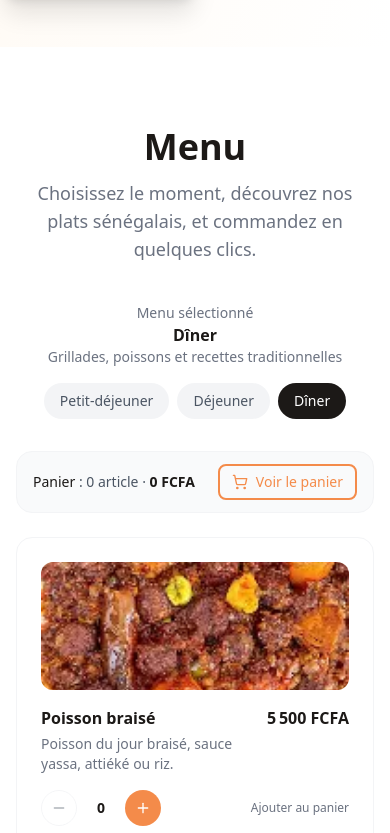
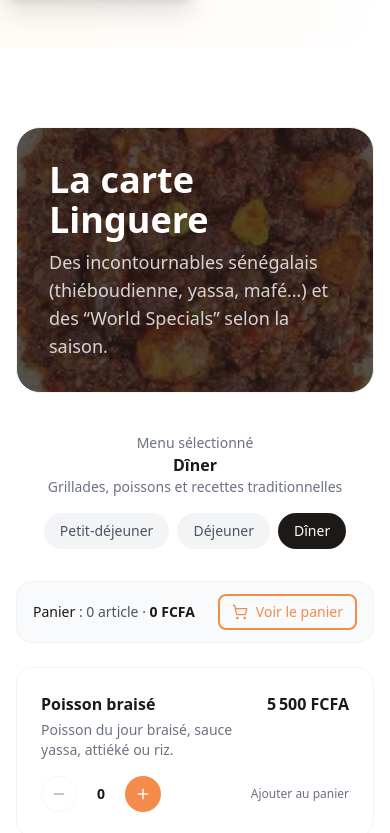
Before and after one commit to thxxmlk30/RestauApp, a React (Vite) app: page / in a window 390 px wide. Shown: the part 1171-2004 px from the top of the page. Built offline with nearby package versions, Linux system fonts and the light colour scheme.

Commit message:
Styliser les sections avec les images (assets)

```diff
--- a/src/components/landing/AboutSection.tsx
+++ b/src/components/landing/AboutSection.tsx
@@ -1,4 +1,5 @@
 import { Clock, MapPin, Phone, Mail } from 'lucide-react';
+import aboutBgImage from '../../assets/image restau.webp';
 
 const schedule = [
   { day: 'Lundi – Vendredi', hours: '12h00 – 15h00 · 19h00 – 23h00' },
@@ -38,8 +39,17 @@ export default function AboutSection() {
             </div>
           </div>
 
-          <div className="bg-secondary-700 rounded-3xl p-8">
-            <div className="flex items-center gap-3 mb-6">
+          <div className="relative overflow-hidden bg-secondary-700 rounded-3xl p-8">
+            <img
+              src={aboutBgImage}
+              alt=""
+              aria-hidden="true"
+              className="pointer-events-none absolute inset-0 h-full w-full object-cover opacity-10"
+              loading="lazy"
+              decoding="async"
+            />
+            <div className="relative">
+              <div className="flex items-center gap-3 mb-6">
               <div className="w-10 h-10 bg-primary-500 rounded-xl flex items-center justify-center">
                 <Clock size={18} className="text-white" />
               </div>
@@ -59,6 +69,7 @@ export default function AboutSection() {
                 Réservation recommandée · Appeler ou envoyer un email
               </p>
             </div>
+            </div>
           </div>
         </div>
       </div>
--- a/src/components/landing/MenuSection.tsx
+++ b/src/components/landing/MenuSection.tsx
@@ -6,6 +6,7 @@ import { useCart } from '../../context/CartContext';
 import { loadMenuItems } from '../../utils/storage';
 import { formatCurrency } from '../../utils/helpers';
 import { Button } from '../ui/Button';
+import menuBannerImage from '../../assets/thieb.webp';
 
 function getSuggestedMeal(): Meal {
   const hour = new Date().getHours();
@@ -44,9 +45,21 @@ export default function MenuSection() {
   return (
     <section id="menu" className="py-20 px-4 sm:px-6 lg:px-8 bg-white">
       <div className="max-w-7xl mx-auto">
-        <div className="text-center mb-10">
-          <h2 className="font-display text-4xl font-bold text-secondary-900 mb-3">Menu</h2>
-          <p className="text-gray-500 text-lg">Choisissez le moment, découvrez nos plats sénégalais, et commandez en quelques clics.</p>
+        <div className="relative overflow-hidden rounded-3xl border border-gray-100 bg-secondary-900 mb-10">
+          <img
+            src={menuBannerImage}
+            alt=""
+            aria-hidden="true"
+            className="absolute inset-0 h-full w-full object-cover opacity-25"
+            loading="lazy"
+            decoding="async"
+          />
+          <div className="relative p-8 md:p-10">
+            <h2 className="font-display text-4xl font-bold text-white">La carte Linguere</h2>
+            <p className="text-white/80 text-lg mt-2 max-w-2xl">
+              Des incontournables sénégalais (thiéboudienne, yassa, mafé…) et des “World Specials” selon la saison.
+            </p>
+          </div>
         </div>
 
         <div className="flex flex-col sm:flex-row items-center justify-between gap-4 mb-8">
@@ -88,18 +101,6 @@ export default function MenuSection() {
             const quantity = cart[item.id] ?? 0;
             return (
               <article key={item.id} className="bg-white rounded-2xl p-6 border border-gray-100 hover:shadow-md transition-shadow">
-                <div className="h-32 w-full overflow-hidden rounded-xl bg-gradient-to-br from-primary-100 to-primary-200 mb-4">
-                  {item.image && (
-                    <img
-                      src={item.image}
-                      alt={item.name}
-                      className="h-full w-full object-cover"
-                      loading="lazy"
-                      decoding="async"
-                    />
-                  )}
-                </div>
-
                 <div className="flex items-start justify-between gap-3">
                   <div className="min-w-0">
                     <h3 className="font-semibold text-secondary-900 truncate">{item.name}</h3>
--- a/src/components/landing/TestimonialsSection.tsx
+++ b/src/components/landing/TestimonialsSection.tsx
@@ -1,3 +1,5 @@
+import bgImage from '../../assets/mbaxal.webp';
+
 const testimonials = [
   {
     id: 1,
@@ -30,7 +32,15 @@ const testimonials = [
 
 export default function TestimonialsSection() {
   return (
-    <section id="avis" className="py-20 px-4 sm:px-6 lg:px-8 bg-gray-50">
+    <section id="avis" className="relative py-20 px-4 sm:px-6 lg:px-8 bg-gray-50 overflow-hidden">
+      <img
+        src={bgImage}
+        alt=""
+        aria-hidden="true"
+        className="pointer-events-none absolute inset-0 h-full w-full object-cover opacity-10"
+        loading="lazy"
+        decoding="async"
+      />
       <div className="max-w-7xl mx-auto">
         <div className="text-center mb-12">
           <h2 className="font-display text-4xl font-bold text-secondary-900 mb-4">Ce que disent nos clients</h2>
--- a/src/data/menuItems.ts
+++ b/src/data/menuItems.ts
@@ -1,9 +1,4 @@
 import type { MenuItem } from '../types';
-import bissapImage from '../assets/Bissap.webp';
-import restaurantImage from '../assets/image restau.webp';
-import mbaxalImage from '../assets/mbaxal.webp';
-import repasImage from '../assets/Repas5etoiles.webp';
-import thiebImage from '../assets/thieb.webp';
 
 export const menuItems: MenuItem[] = [
   // Petit-déjeuner
@@ -14,7 +9,7 @@ export const menuItems: MenuItem[] = [
     price: 500,
     category: 'boisson',
     meal: 'breakfast',
-    image: restaurantImage,
+    image: '',
     available: true,
   },
   {
@@ -24,7 +19,7 @@ export const menuItems: MenuItem[] = [
     price: 700,
     category: 'boisson',
     meal: 'breakfast',
-    image: mbaxalImage,
+    image: '',
     available: true,
   },
   {
@@ -34,7 +29,7 @@ export const menuItems: MenuItem[] = [
     price: 800,
     category: 'dessert',
     meal: 'breakfast',
-    image: repasImage,
+    image: '',
     available: true,
   },
   {
@@ -44,7 +39,7 @@ export const menuItems: MenuItem[] = [
     price: 2000,
     category: 'plat',
     meal: 'breakfast',
-    image: restaurantImage,
+    image: '',
     available: true,
   },
   {
@@ -54,7 +49,7 @@ export const menuItems: MenuItem[] = [
     price: 1200,
     category: 'dessert',
     meal: 'breakfast',
-    image: repasImage,
+    image: '',
     available: true,
   },
 
@@ -66,7 +61,7 @@ export const menuItems: MenuItem[] = [
     price: 4500,
     category: 'plat',
     meal: 'lunch',
-    image: thiebImage,
+    image: '',
     available: true,
   },
   {
@@ -76,7 +71,7 @@ export const menuItems: MenuItem[] = [
     price: 4000,
     category: 'plat',
     meal: 'lunch',
-    image: repasImage,
+    image: '',
     available: true,
   },
   {
@@ -86,7 +81,7 @@ export const menuItems: MenuItem[] = [
     price: 4500,
     category: 'plat',
     meal: 'lunch',
-    image: mbaxalImage,
+    image: '',
     available: true,
   },
   {
@@ -96,7 +91,7 @@ export const menuItems: MenuItem[] = [
     price: 1500,
     category: 'entree',
     meal: 'lunch',
-    image: restaurantImage,
+    image: '',
     available: true,
   },
   {
@@ -106,7 +101,7 @@ export const menuItems: MenuItem[] = [
     price: 2000,
     category: 'entree',
     meal: 'lunch',
-    image: repasImage,
+    image: '',
     available: true,
   },
   {
@@ -116,7 +111,7 @@ export const menuItems: MenuItem[] = [
     price: 1500,
     category: 'dessert',
     meal: 'lunch',
-    image: mbaxalImage,
+    image: '',
     available: true,
   },
 
@@ -128,7 +123,7 @@ export const menuItems: MenuItem[] = [
     price: 5500,
     category: 'plat',
     meal: 'dinner',
-    image: thiebImage,
+    image: '',
     available: true,
   },
   {
@@ -138,7 +133,7 @@ export const menuItems: MenuItem[] = [
     price: 6500,
     category: 'plat',
     meal: 'dinner',
-    image: repasImage,
+    image: '',
     available: true,
   },
   {
@@ -148,7 +143,7 @@ export const menuItems: MenuItem[] = [
     price: 5000,
     category: 'plat',
     meal: 'dinner',
-    image: mbaxalImage,
+    image: '',
     available: true,
   },
   {
@@ -158,7 +153,7 @@ export const menuItems: MenuItem[] = [
     price: 2000,
     category: 'entree',
     meal: 'dinner',
-    image: restaurantImage,
+    image: '',
     available: true,
   },
   {
@@ -168,7 +163,7 @@ export const menuItems: MenuItem[] = [
     price: 1800,
     category: 'dessert',
     meal: 'dinner',
-    image: repasImage,
+    image: '',
     available: true,
   },
 
@@ -180,7 +175,7 @@ export const menuItems: MenuItem[] = [
     price: 800,
     category: 'boisson',
     meal: 'any',
-    image: bissapImage,
+    image: '',
     available: true,
   },
   {
@@ -190,7 +185,7 @@ export const menuItems: MenuItem[] = [
     price: 1000,
     category: 'boisson',
     meal: 'any',
-    image: mbaxalImage,
+    image: '',
     available: true,
   },
   {
@@ -200,7 +195,7 @@ export const menuItems: MenuItem[] = [
     price: 900,
     category: 'boisson',
     meal: 'any',
-    image: restaurantImage,
+    image: '',
     available: true,
   },
   {
@@ -210,7 +205,7 @@ export const menuItems: MenuItem[] = [
     price: 500,
     category: 'boisson',
     meal: 'any',
-    image: restaurantImage,
+    image: '',
     available: true,
   },
   {
@@ -220,7 +215,7 @@ export const menuItems: MenuItem[] = [
     price: 700,
     category: 'boisson',
     meal: 'any',
-    image: restaurantImage,
+    image: '',
     available: true,
   },
 ];
```
